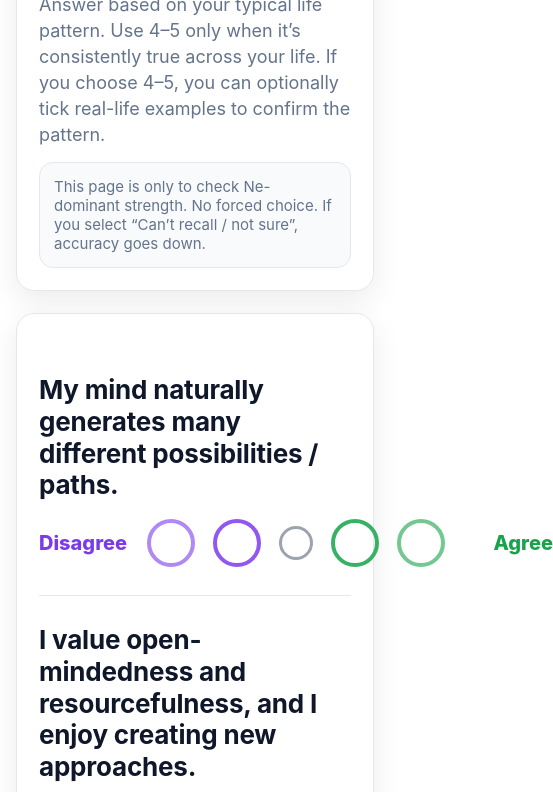
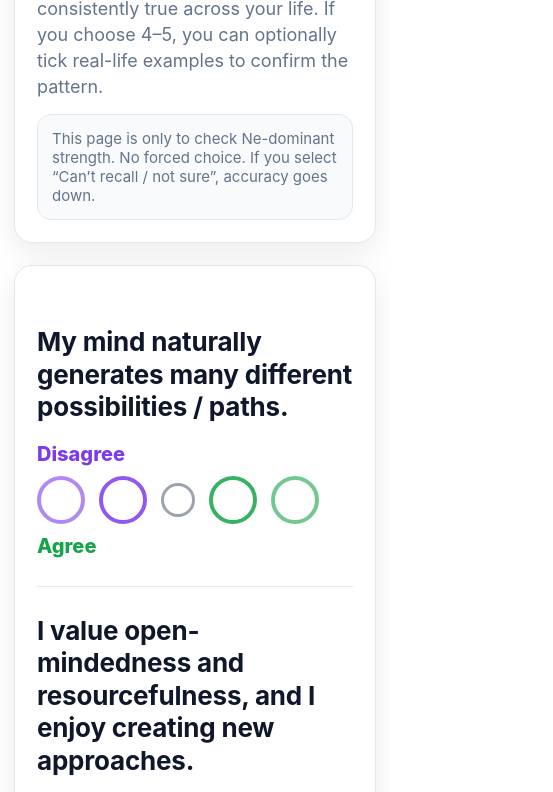
Before and after one commit to dekisugi123/Human-Code, a plain HTML site: page pages/ne-dom.html in a window 390 px wide. Shown: the part 285-1077 px from the top of the page, 553 px wide, since content can reach past the window. Drawn offline with Linux system fonts and the light colour scheme.

Commit message:
Implement responsive CSS styles for layout
Added responsive styles for desktop and mobile layouts.

```diff
--- a/assets/css/base.css
+++ b/assets/css/base.css
@@ -427,3 +427,91 @@ a{ color:inherit; }
   .likert-row{ grid-template-columns: 92px 1fr 92px; }
   .bubble{ width: 48px; height: 48px; }
 }
+
+/* ---------- Responsive fixes ---------- */
+.container{
+  max-width: 1100px;
+  margin: 0 auto;
+  padding: 40px 28px 60px;
+}
+
+/* Prevent any accidental horizontal overflow */
+html, body{
+  max-width: 100%;
+  overflow-x: hidden;
+}
+
+.q-text{
+  font-size: 34px;
+  line-height: 1.25;
+  word-break: break-word;
+  overflow-wrap: anywhere;
+}
+
+/* Likert row desktop default */
+.likert-row{
+  display: grid;
+  grid-template-columns: 110px 1fr 110px;
+  align-items: center;
+  column-gap: 18px;
+}
+
+/* Bubble row: allow wrapping on narrow screens */
+.bubbles{
+  display: flex;
+  align-items: center;
+  justify-content: center;
+  gap: 22px;
+  flex-wrap: wrap;
+}
+
+/* Score row wrap */
+.score-row{
+  display: flex;
+  gap: 14px;
+  flex-wrap: wrap;
+}
+.score-box{
+  min-width: 220px;
+  flex: 1 1 220px;
+}
+
+/* ---------- Mobile ---------- */
+@media (max-width: 720px){
+  .container{
+    padding: 18px 14px 30px;
+  }
+
+  .q-text{
+    font-size: 26px;   /* smaller on mobile */
+    margin-bottom: 18px;
+  }
+
+  .likert-row{
+    grid-template-columns: 1fr; /* stack */
+    row-gap: 10px;
+  }
+
+  .likert-label.disagree{
+    text-align: left;
+  }
+  .likert-label.agree{
+    text-align: left;
+  }
+
+  .bubbles{
+    justify-content: flex-start;
+    gap: 14px;
+  }
+
+  .bubble{
+    width: 48px;
+    height: 48px;
+    border-width: 4px;
+  }
+  .bubble.neutral{
+    width: 30px;
+    height: 30px;
+    border-width: 3px;
+  }
+}
```
